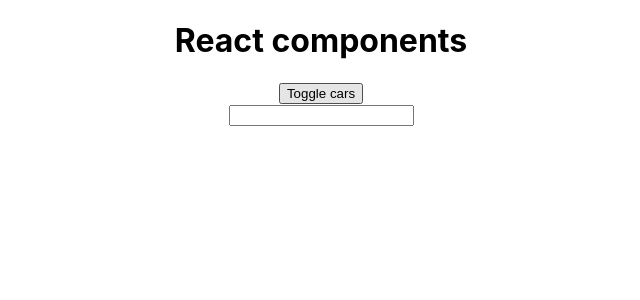
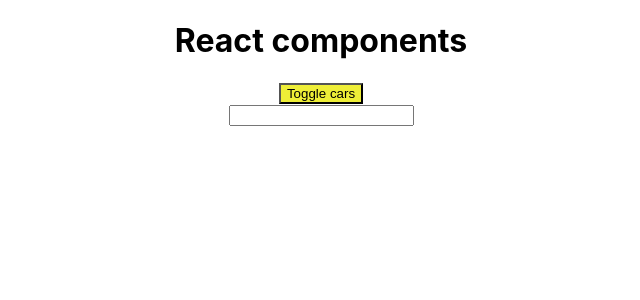
Before and after one commit to Kutsuruk/react-course, a React (Create React App) app: page / in a window 1280 px wide. In both pictures the pointer is over the button "Toggle cars". Shown: the top 300 px of the page, without its empty margins (319-959 px from the left). Built offline with nearby package versions, Linux system fonts and the light colour scheme.

Commit message:
Refactroing stateless component to stateful

```diff
--- a/src/App.js
+++ b/src/App.js
@@ -4,7 +4,11 @@ import Car from './Car/Car'
 
 class App extends Component {
 
-  state = {
+  constructor(props) {
+    console.log('App constructor!')
+    super(props)
+
+    this.state = {
     cars: [
       {name: 'Tesla', year: 2015, model: 'S'},
       {name: 'BMW', year: 2013, model: '328i'},
@@ -12,6 +16,7 @@ class App extends Component {
     ],
     pageTitle: 'React components',
     showCars: false,
+  }
   }
 
   /* changeTitleHandler = (newTitle) => {
@@ -54,9 +59,16 @@ class App extends Component {
     })
   }
 
+  componentWillMount() {
+    console.log('App componentWillMount')
+  }
+
+  componentDidMount() {
+    console.log('App componentDidMount')
+  }
 
   render() {
-    console.log('Render!')
+    console.log('App render!')
 
     const divStyle = {
     textAlign: 'center',
@@ -83,7 +95,7 @@ class App extends Component {
       <div style={divStyle}>
           <h1>{this.state.pageTitle}</h1>
 
-          <button onClick={this.toogleCarsHandler}>Toggle cars</button><br />
+          <button className='btn-toggle' onClick={this.toogleCarsHandler}>Toggle cars</button><br />
 
           <input type='text'  onChange={this.handleInput} />
 
--- a/src/App.scss
+++ b/src/App.scss
@@ -0,0 +1,4 @@
+.btn-toggle:hover {
+    background-color: rgb(238, 238, 55);
+    outline: none;
+}
--- a/src/Car/Car.jsx
+++ b/src/Car/Car.jsx
@@ -1,6 +1,7 @@
 import React from 'react'
 import Radium from 'radium'
 import './Car.scss'
+
 
 const Car = props => {
 
@@ -39,7 +40,7 @@ const Car = props => {
                 value={props.name}
                 className={inputClasses.join(' ')}
             />
-            <button onClick={props.onDelete}>Delete</button>
+            <button className='btn-delete' onClick={props.onDelete}>Delete</button>
         </div>
     )
 }
--- a/src/Car/Car.scss
+++ b/src/Car/Car.scss
@@ -27,3 +27,8 @@ $color-green: green;
     font-weight: bold;
     border: 2px solid green;
 }
+
+.btn-delete:hover {
+    background-color: rgb(201, 48, 48);
+    outline: none;
+}
```
Also changed, not shown: 1 other file (tests, documents, lock files or other folders).
